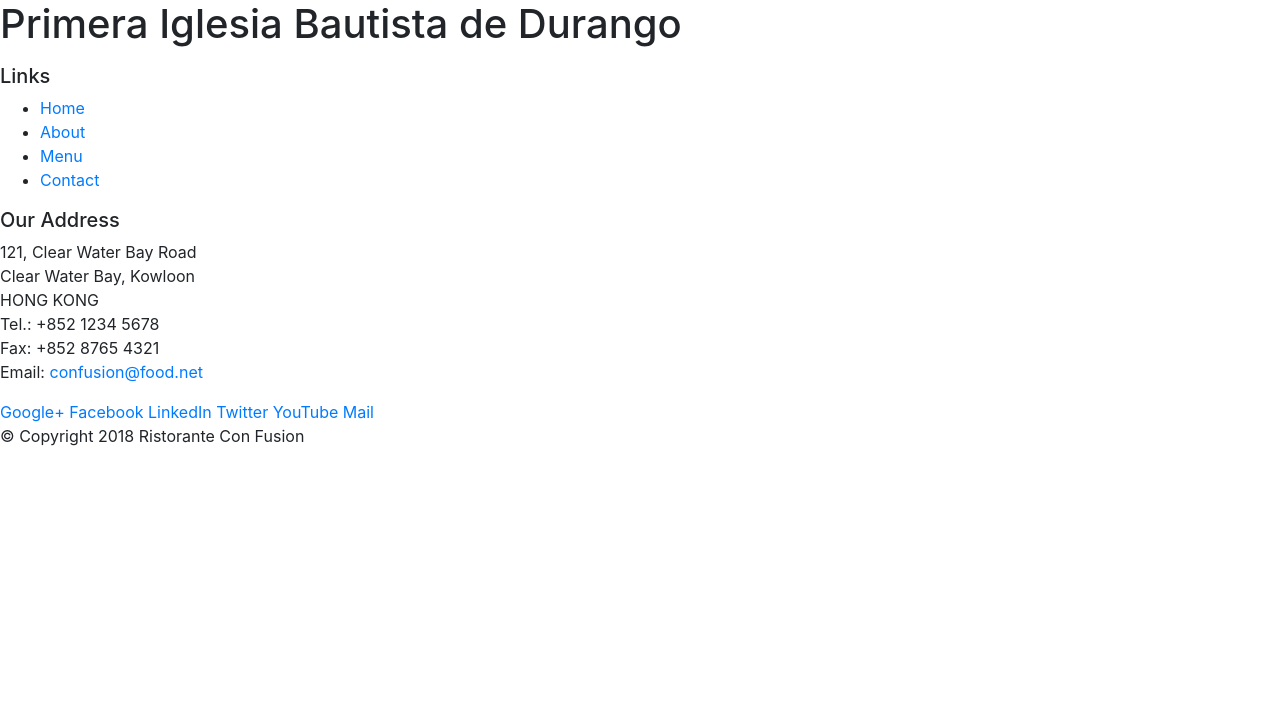
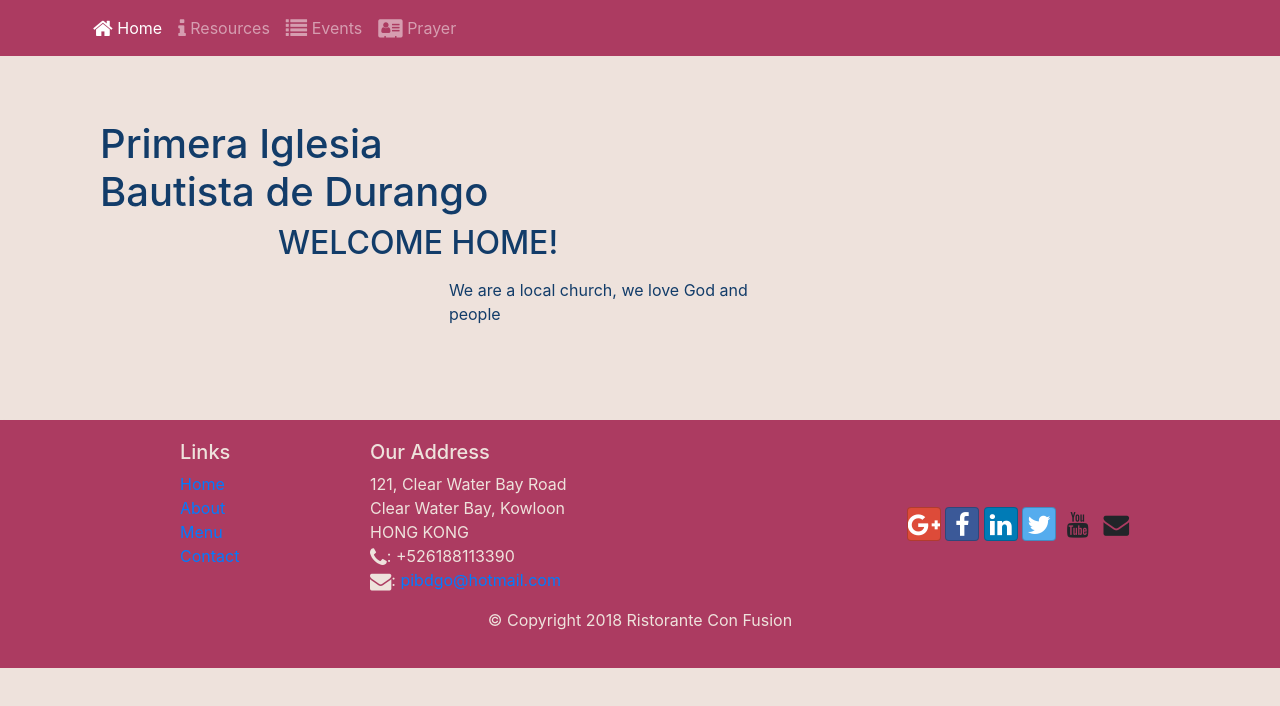
Before and after one commit to arobed2304/final-project-coursera, a website: page index.html in a window 1280 px wide. Drawn offline with nearby package versions, Linux system fonts and the light colour scheme.

Commit message:
starting point

```diff
--- /dev/null
+++ b/css/styles.css
@@ -0,0 +1,73 @@
+.row-header{
+    margin:0px auto;
+    padding: 0px auto;
+}
+
+.row-content{
+    margin: 0px auto;
+    padding: 50px 0px 50px 0px;
+    border-bottom: 1px ridge;
+    min-height: 400px;
+    background: #eee2dc;
+    color: #123c69;
+}
+
+.footer{
+    background-color: #ac3b61;
+    color:  #eee2dc;
+    margin: 0px auto;
+    padding: 20px 0px 20px 0px;
+}
+
+.jumbotron{
+    padding: 70px 30px 70px 30px;
+    margin: 0px auto;
+    background: #eee2dc;
+    color: #123c69;
+}
+
+.address{
+    font-size: 80%;
+    margin: 0px;
+    color: #def2f1
+}
+body{
+    padding: 50px 0px 0px 0px;
+    z-index: 0;
+    background: #eee2dc;
+    color: #123c69;
+}
+
+.navbar-dark {
+    background: #ac3b61;
+    color: #123c69;
+}
+
+.tab-content{
+    border-left: 1px solid #3aafa9;
+    border-right: 1px solid #3aafa9;
+    border-bottom: 1px solid #3aafa9;
+    padding: 10px;
+}
+
+.carousel {
+    background: #3aafa9;
+
+}
+.carousel-item{
+    height: 300px;
+}
+
+.carousel-item img{
+    position: absolute;
+    top: 0;
+    left: 0;
+    min-height: 300px;
+}
+
+#carouselButton {
+    right: 0px;
+    position: absolute;
+    bottom: 0px;
+    z-index: 1;
+}
--- a/index.html
+++ b/index.html
@@ -1,6 +1,7 @@
 <!DOCTYPE html>
 <html lang="en">
 
+<head>
      <!-- Required meta tags always come first -->
      <meta charset="utf-8">
      <meta name="viewport" content="width=device-width, initial-scale=1, shrink-to-fit=no">
@@ -8,76 +9,116 @@
 
      <!-- Bootstrap CSS -->
      <link rel="stylesheet" href="node_modules/bootstrap/dist/css/bootstrap.min.css">
-
-<head>
-    <title>Primera Iglesia Bautista de Durango</title>
+     <link rel="stylesheet" href="node_modules/font-awesome/css/font-awesome.min.css">
+     <link rel="stylesheet" href="node_modules/bootstrap-social/bootstrap-social.css">
+     <link rel="stylesheet" href="css/styles.css" >
+     <title>Primera Iglesia Baustista de Durango</title>
 </head>
 
 <body>
+    <nav class="navbar navbar-dark navbar-expand-sm  fixed-top">
+        <div class="container">
+            <button class="navbar-toggler" type="button" data-toggle="collapse" data-target="#Navbar">
+                <span class="navbar-toggler-icon"></span>
+            </button>
 
-    <header>
-        <div>
-            <div>
-                <div>
-                    <h1>Primera Iglesia Bautista de Durango</h1>
-                    <p></p>
-                </div>
-                <div>
+            <div class="collapse navbar-collapse" id="Navbar">
+                <ul class="navbar-nav mr-auto">
+                    <li class="nav-item active"><a class="nav-link" href="#"><span class="fa fa-home fa-lg"></span> Home</a></li>
+                    <li class="nav-item"><a class="nav-link" href="#"><span class="fa fa-info fa-lg"></span> Resources</a></li>
+                    <li class="nav-item"><a class="nav-link" href="#"><span class="fa fa-list fa-lg"></span> Events</a></li>
+                    <li class="nav-item"><a class="nav-link" href="#"><span class="fa fa-address-card fa-lg"></span> Prayer</a></li>
+                </ul>
+
             </div>
         </div>
+    </nav>
+
+
+
+
+    <header class="jumbotron">
+        <div class="container">
+            <div class= "row row-header">
+                <div >
+                    <h1 class="col-12 col-sm-8">Primera Iglesia Bautista de Durango</h1>
+                    <h2 class="col-12 col-sm-6 offset-3">WELCOME HOME!</h2>
+                    <p class="d-none d-sm-block p-2 offset-6">We are a local church, we love God and people</p>
                 </div>
+
+
+            </div>
+        </div>
+
+
+
     </header>
 
-    <div>
 
-    </div>
 
-    <footer>
-        <div>
-            <div>
-                <div>
+
+    <footer class="footer">
+        <div class="container">
+            <div class="row">
+                <div class= "col-4 offset-1 col-sm-2">
                     <h5>Links</h5>
-                    <ul>
+                    <ul class="list-unstyled">
                         <li><a href="#">Home</a></li>
                         <li><a href="#">About</a></li>
                         <li><a href="#">Menu</a></li>
                         <li><a href="#">Contact</a></li>
                     </ul>
                 </div>
-                <div>
+                <div class= "col-7 col-sm-5">
                     <h5>Our Address</h5>
                     <address>
 		              121, Clear Water Bay Road<br>
 		              Clear Water Bay, Kowloon<br>
 		              HONG KONG<br>
-		              Tel.: +852 1234 5678<br>
-		              Fax: +852 8765 4321<br>
-		              Email: <a href="mailto:confusion@food.net">confusion@food.net</a>
+		             <i class="fa fa-phone fa-lg"></i>: +526188113390<br>
+                     <i class="fa fa-envelope fa-lg"></i>: <a href="mailto:confusion@food.net">pibdgo@hotmail.com</a>
 		           </address>
                 </div>
-                <div>
-                    <div>
-                        <a href="http://google.com/+">Google+</a>
-                        <a href="http://www.facebook.com/profile.php?id=">Facebook</a>
-                        <a href="http://www.linkedin.com/in/">LinkedIn</a>
-                        <a href="http://twitter.com/">Twitter</a>
-                        <a href="http://youtube.com/">YouTube</a>
-                        <a href="mailto:">Mail</a>
+                <div class= "col-12 col-sm-4 align-self-center">
+                    <div class="text-center">
+                        <a class="btn btn-social-icon btn-google" href="http://google.com/+"><i class="fa fa-google-plus fa-lg"></i></a>
+                        <a class="btn btn-social-icon btn-facebook" href="http://www.facebook.com/profile.php?id="><i class="fa fa-facebook fa-lg"></i></a>
+                        <a class="btn btn-social-icon btn-linkedin" href="http://www.linkedin.com/in/"><i class="fa fa-linkedin fa-lg"></i></a>
+                        <a class="btn btn-social-icon btn-twitter" href="http://twitter.com/"><i class="fa fa-twitter fa-lg"></i></a>
+                        <a class="btn btn-social-icon btn-youtube" href="http://youtube.com/"><i class="fa fa-youtube fa-lg"></i></a>
+                        <a class="btn btn-social-icon" href="mailto:"><i class="fa fa-envelope fa-lg"></i></a>
                     </div>
                 </div>
            </div>
-           <div>
-                <div>
+           <div  class ="row justify-content-center">
+                <div class="col-auto">
                     <p>© Copyright 2018 Ristorante Con Fusion</p>
                 </div>
            </div>
         </div>
     </footer>
-
 <!-- jQuery first, then Popper.js, then Bootstrap JS. -->
 <script src="node_modules/jquery/dist/jquery.slim.min.js"></script>
 <script src="node_modules/popper.js/dist/umd/popper.min.js"></script>
 <script src="node_modules/bootstrap/dist/js/bootstrap.min.js"></script>
+<script>
+    $(document).ready(function(){
+        $("#mycarousel").carousel( { interval: 2000 } );
+        $("#carouselButton").click(function(){
+            if($('#carouselButton').children('span').hasClass('fa-pause')) {
+                $("#mycarousel").carousel('pause');
+                $('#carouselButton').children('span').removeClass('fa-pause');
+                $('#carouselButton').children('span').addClass('fa-play');
+            }
+            else  if($('#carouselButton').children('span').hasClass('fa-play')) {
+                $("#mycarousel").carousel('cycle');
+                $('#carouselButton').children('span').removeClass('fa-play');
+                $('#carouselButton').children('span').addClass('fa-pause');
+            }
+        });
+    });
+</script>
+
 
 </body>
 
--- a/package.json
+++ b/package.json
@@ -15,6 +15,7 @@
   },
   "dependencies": {
     "bootstrap": "^4.5.3",
+    "font-awesome": "^4.7.0",
     "jquery": "^3.5.1",
     "popper.js": "^1.12.9"
   }
```
Also changed, not shown: images/logo.jpg (added), 3 other files. Lines whose indentation alone changed are shown as unchanged.
